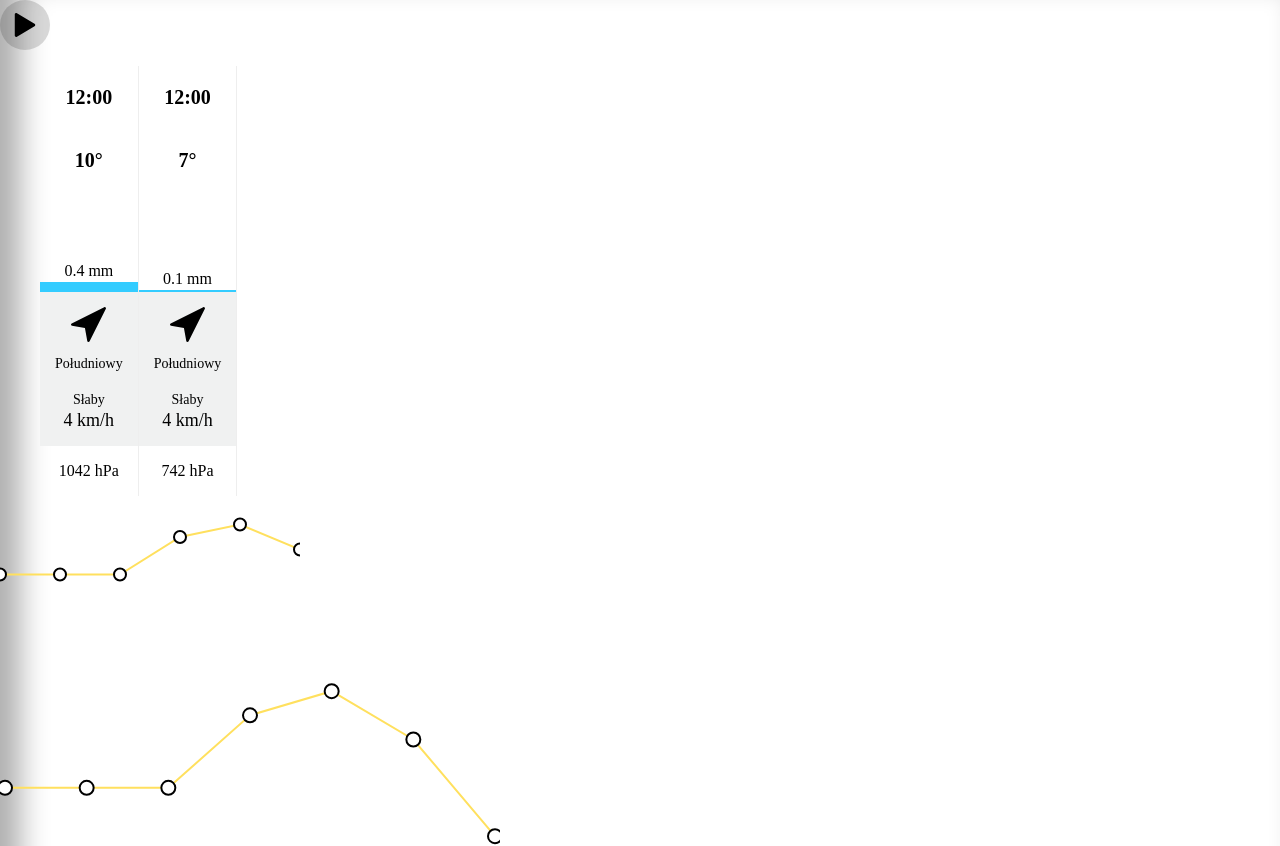
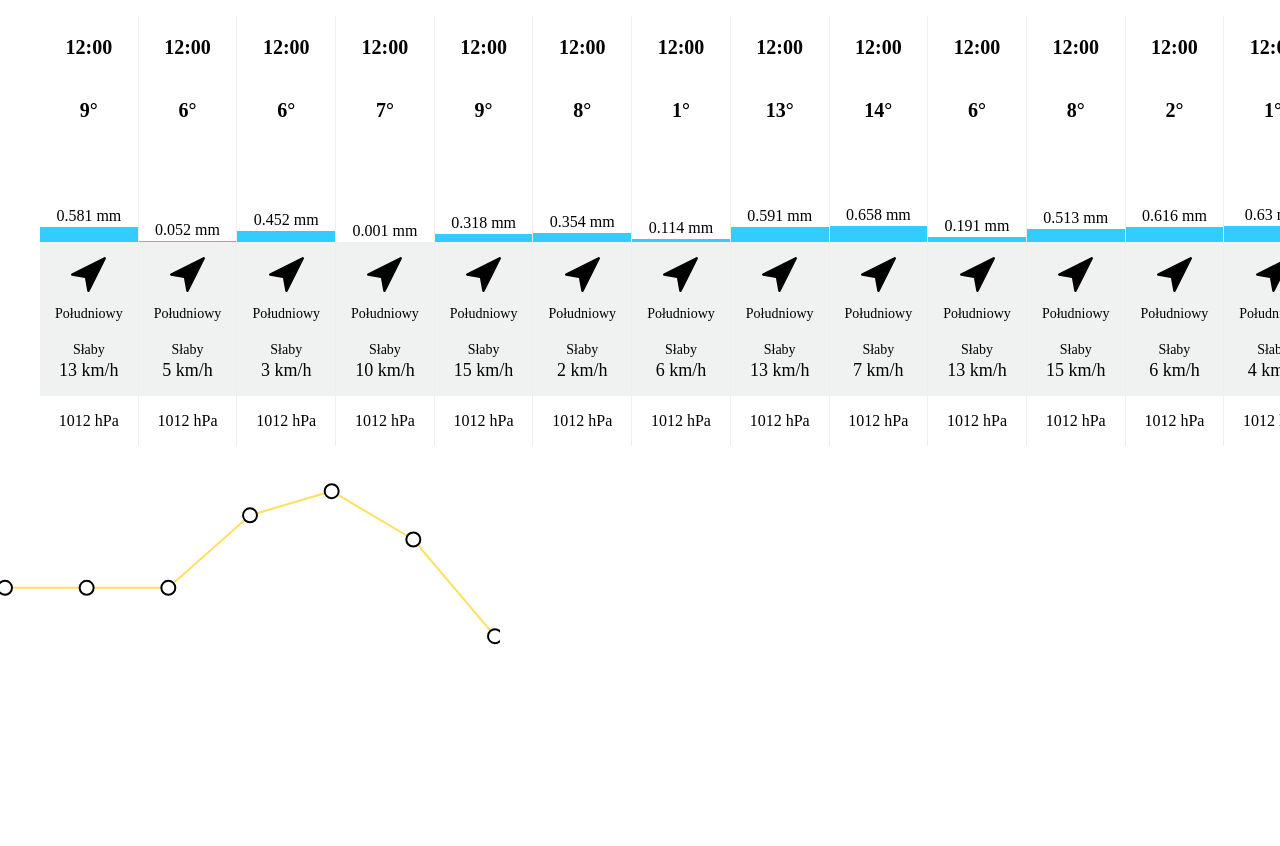
Before and after one commit to adamlewkowicz/weather-widget, a React (Create React App) app: page / in a window 1280 px wide. Shown: the top 846 px of the page. After the commit the page ends 800 px from the top, so only its background shows below. Built offline with nearby package versions, Linux system fonts and the light colour scheme.

Commit message:
add mocked data

```diff
--- a/src/App.tsx
+++ b/src/App.tsx
@@ -10,28 +10,24 @@ const GlobalStyle = createGlobalStyle`
   box-sizing: border-box;
 `
 
+const randomBetweenRange = (min: number, max: number) => Math.random() * (max - min);
+
+const mockData = Array
+  .from({ length: 24 })
+  .map((_, index) => ({
+    hour: index,
+    hPaPressure: 1012,
+    rainfallQuantity: randomBetweenRange(0.1, 0.8),
+    windDirection: 4,
+    windVelocity: randomBetweenRange(12, 27),
+    temperature: randomBetweenRange(-4, 10)
+  }))
+
 export const App = () => (
   <Container>
     <GlobalStyle />
     <WeatherWidget
-      data={[
-        {
-          hour: 6,
-          hPaPressure: 1042,
-          rainfallQuantity: 0.4,
-          windDirection: 4,
-          windVelocity: 49,
-          temperature: 10
-        },
-        {
-          hour: 7,
-          hPaPressure: 742,
-          rainfallQuantity: 0.1,
-          windDirection: 7,
-          windVelocity: 12,
-          temperature: 7
-        },
-      ]}
+      data={mockData}
     />
   </Container>
 );
--- a/src/components/Theatre.tsx
+++ b/src/components/Theatre.tsx
@@ -9,14 +9,15 @@ interface TheatreProps {
 export const Theatre = (props: TheatreProps) => {
   return (
     <Container>
-      <TriangleButton />
+      {/* <TriangleButton /> */}
       {props.children}
     </Container>
   );
 }
 
 const Container = styled.div`
-  box-shadow:
+  overflow-x: scroll;
+  /* box-shadow:
     inset 20px -20px 30px #adadad,
-    inset -20px -20px 30px #fff;
+    inset -20px -20px 30px #fff; */
 `
--- a/src/components/WeatherBlock.tsx
+++ b/src/components/WeatherBlock.tsx
@@ -13,10 +13,10 @@ export const WeatherBlock = (props: WeatherBlockProps) => {
     <Container>
       <Time>12:00</Time>
       <Temperature>
-        {props.weather.temperature}&#176;
+        {props.weather.temperature.toFixed(0)}&#176;
       </Temperature>
       <Rainfall value={props.weather.rainfallQuantity} />
-      <WindDetails />
+      <WindDetails velocity={props.weather.windVelocity} />
       <p>{props.weather.hPaPressure} hPa</p>
     </Container>
   );
--- a/src/components/WeatherWidget.tsx
+++ b/src/components/WeatherWidget.tsx
@@ -24,11 +24,6 @@ export const WeatherWidget = (props: WeatherWidgetProps) => {
             />
           ))}
         </BlocksContainer>
-        <LineChart
-          data={[7, 7, 7, 10, 11, 9, 5]}
-          labels={[11, 12, 13, 14, 15, 16]}
-          label="Temperatura"
-        />
         <LineCharts
           width={chartWidth}
           data={[7, 7, 7, 10, 11, 9, 5]}
--- a/src/components/WindDetails.tsx
+++ b/src/components/WindDetails.tsx
@@ -3,7 +3,7 @@ import styled from 'styled-components';
 import arrowIcon from '../assets/arrow.svg';
 
 interface WindDetailsProps {
-
+  velocity: number
 }
 
 export const WindDetails = (props: WindDetailsProps) => {
@@ -12,7 +12,7 @@ export const WindDetails = (props: WindDetailsProps) => {
       <Arrow src={arrowIcon} />
       <Direction>Południowy</Direction>
       <VelocityTitle>Słaby</VelocityTitle>
-      <Velocity>4 km/h</Velocity>
+      <Velocity>{props.velocity.toFixed(0)} km/h</Velocity>
     </Container>
   );
 }
```
